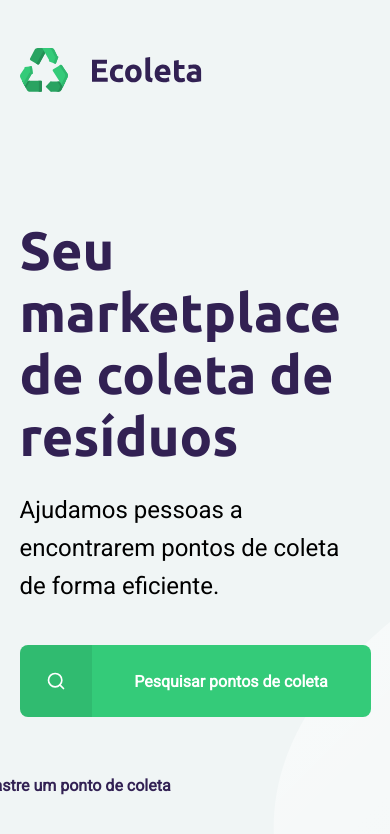
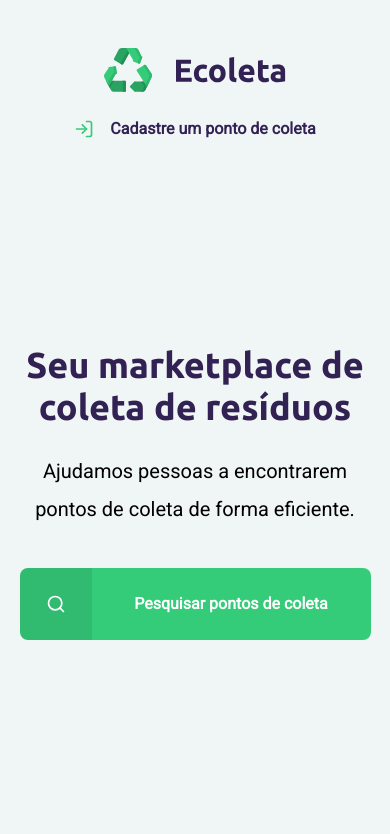
Before and after one commit to lukajlp/Ecology-Recycling, a plain HTML site: page index.html in a window 390 px wide. Drawn offline with Linux system fonts and the light colour scheme.

Commit message:
Responsive update

```diff
--- a/styles/responsive.css
+++ b/styles/responsive.css
@@ -1,19 +1,55 @@
-@media(max-width: 900px){
+@media(min-width: 2560px){
+
     #page-home{
-        background-position-x: 70vw;
+        background-position-x: 50vw;
+    }
+
+}
+
+@media(max-width: 1024px){
+
+    #page-home{
+        background-position-x: 30vw;
+    }
+    #page-home main{
+        max-width: 500px;
+    }
+}
+
+@media(max-width: 425px){
+    #page-home header {
+        flex-direction: column;
+    }
+    #page-home header a {
+        margin-top: 7vw;
+        margin-bottom: 7vw;
+    }
+
+    #page-home main h1 {
+        font-size: 36px;
+    }
+
+    #page-home main p {
+        font-size: 20px;
+    }
+
+    #page-home main a {
+        margin-bottom: 7vw;
+    }
+}
+
+@media(max-width: 768px){
+    #page-home{
+        background-position-x: 100vw;
     }
     #page-home-content{
         align-items: center;
         text-align: center;
     }
-    #page-home header a{
-        position: absolute;
-        bottom: 48px;
-        left: 50px;
-        transform: translateX(-50%);
-    }
     #page-home main{
         align-items: center;
+        text-align: center;
+        max-width: 691px;
     }
     #page-search-results .cards{
         grid-template-columns: 1fr;
@@ -23,17 +59,8 @@
     }
 }
 
-@media(min-width: 1700px){
-
+@media(max-height: 710px){
     #page-home{
-        background-position-x: 40vw;
-    }
-
-}
-
-@media(max-height: 760px){
-
-    #page-home{
-        background-position-y: 200px;
+        background-position-y: 60px;
     }
 }
```
